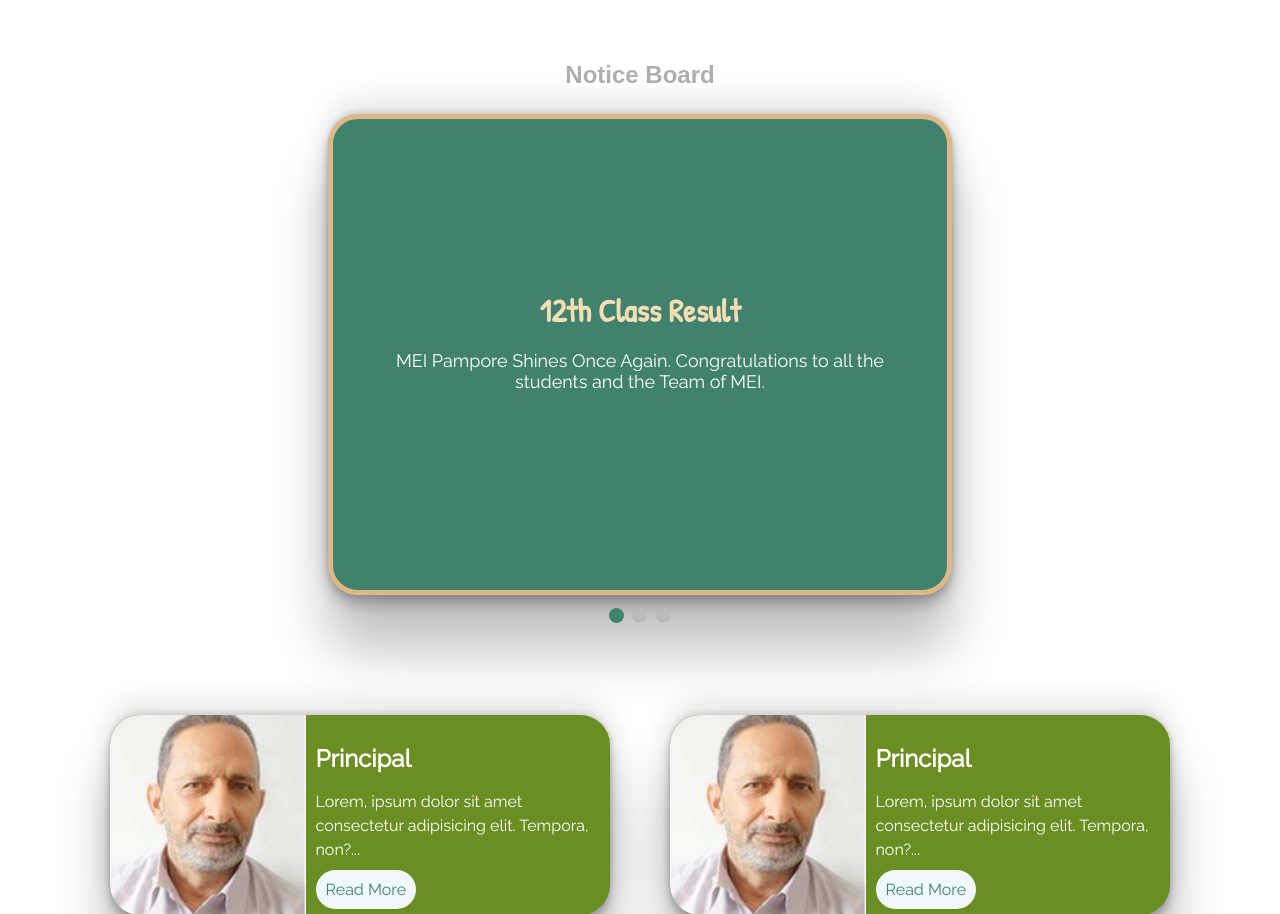
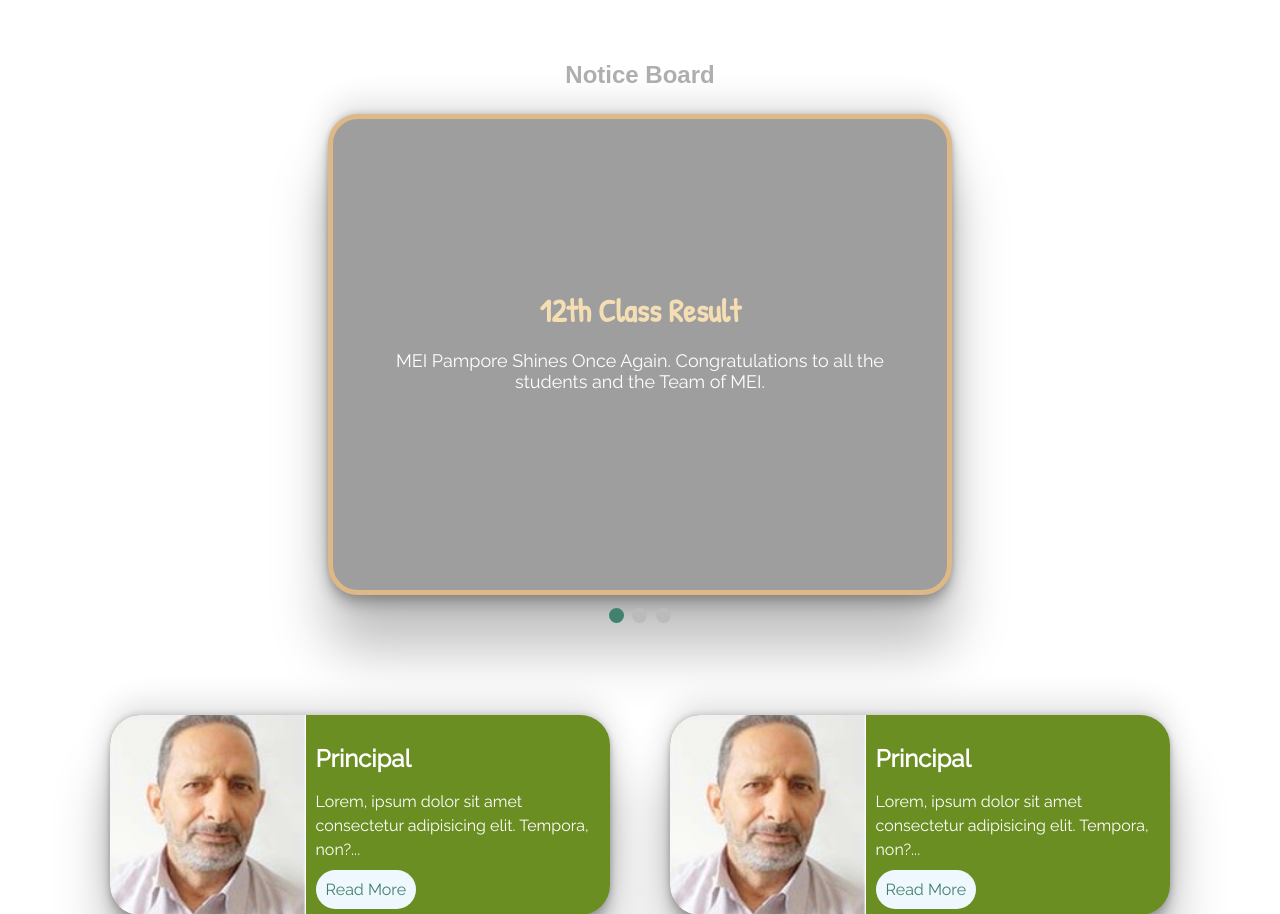
Before and after one commit to murtazajoo/newmei, a plain HTML site: page index.html in a window 1280 px wide. Shown: the part 2002-2916 px from the top of the page. Drawn offline with Linux system fonts and the light colour scheme; the site is published under a folder, as on GitHub Pages, so addresses that start at the root find nothing.

Commit message:
Update noticeboard.css

```diff
--- a/CSS/noticeboard.css
+++ b/CSS/noticeboard.css
@@ -18,7 +18,7 @@
     /* overflow: hidden; */
     -webkit-box-shadow: rgba(0, 0, 0, 0.25) 0px 54px 55px, rgba(0, 0, 0, 0.12) 0px -12px 30px, rgba(0, 0, 0, 0.12) 0px 4px 6px, rgba(0, 0, 0, 0.17) 0px 12px 13px, rgba(0, 0, 0, 0.09) 0px -3px 5px;
     box-shadow: rgba(0, 0, 0, 0.25) 0px 54px 55px, rgba(0, 0, 0, 0.12) 0px -12px 30px, rgba(0, 0, 0, 0.12) 0px 4px 6px, rgba(0, 0, 0, 0.17) 0px 12px 13px, rgba(0, 0, 0, 0.09) 0px -3px 5px;
-    background-image: url("/images/bg/empty-blackboard.jpg");
+    background-image: url("../images/bg/empty-blackboard.jpg");
     background-position: center;
     border: 5px solid burlywood;
     background-color: var(--viridian);
```
